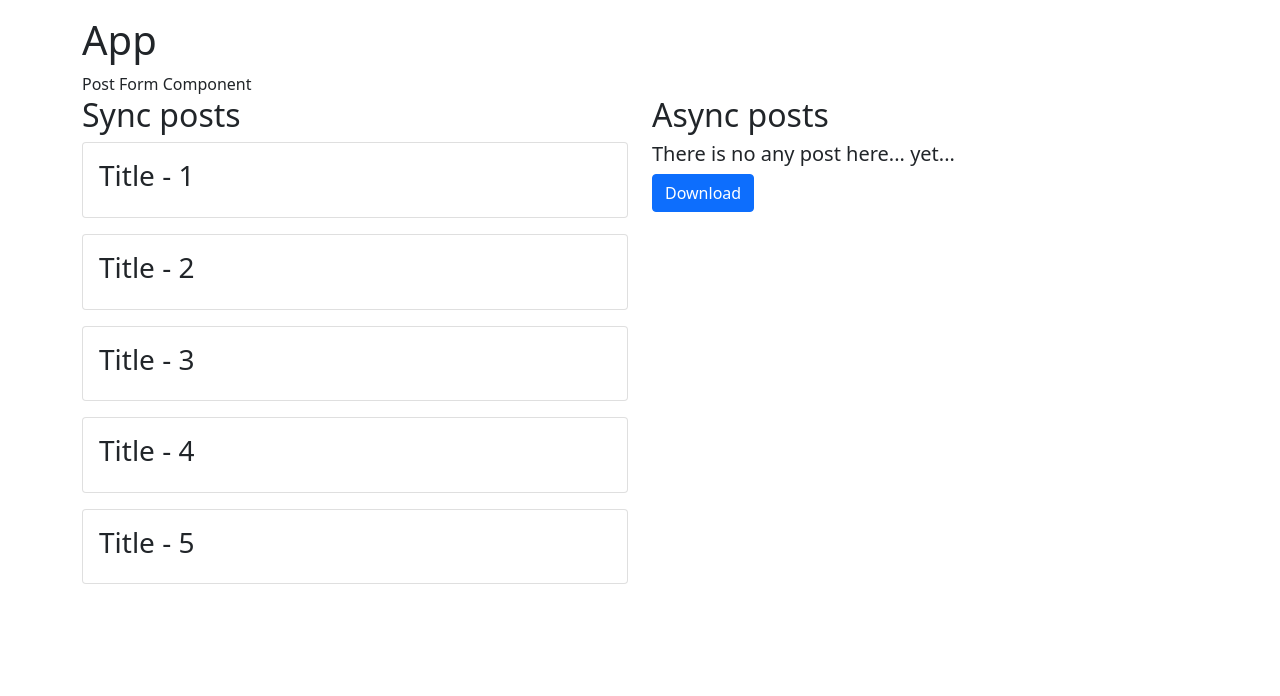
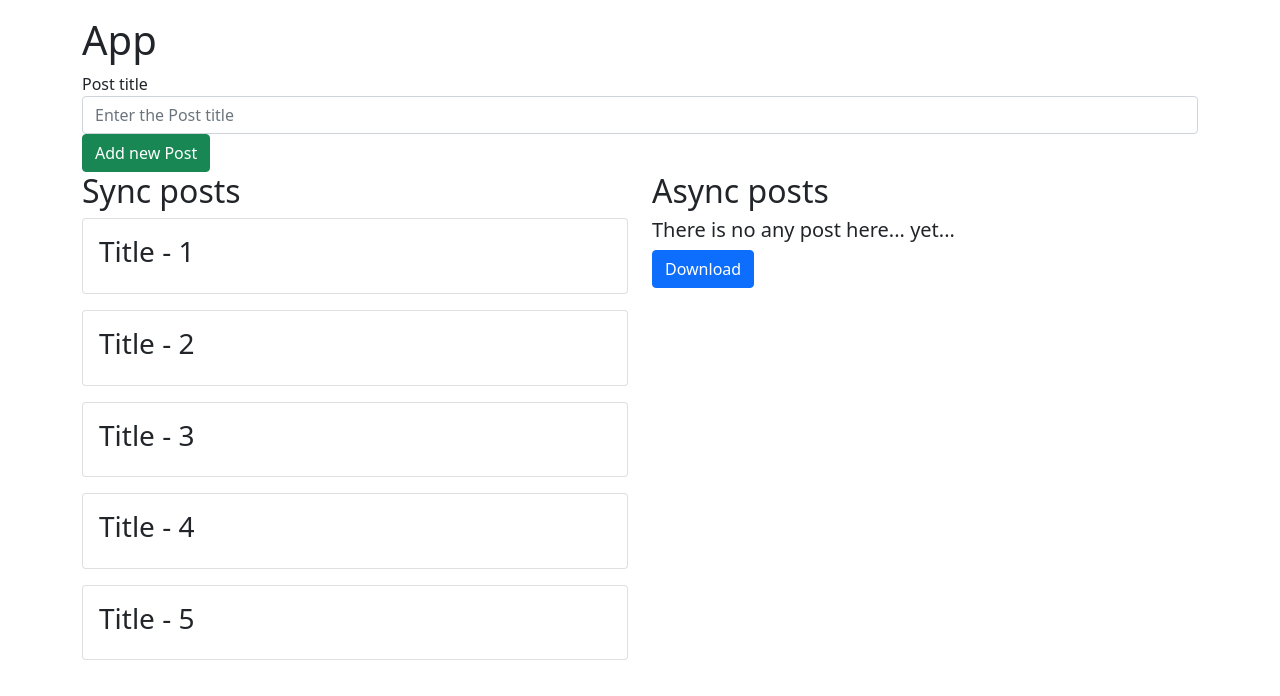
Before and after one commit to SDen4/react_redux_saga_sandbox, a React (Create React App) app: page / in a window 1280 px wide. Shown: the top 696 px of the page. Built offline with nearby package versions, Linux system fonts and the light colour scheme.

Commit message:
component PostForm

```diff
--- a/src/components/PostForm.js
+++ b/src/components/PostForm.js
@@ -6,7 +6,26 @@
     this.state = {};
   }
 
+  submitHandler = (event) => {
+    event.preventDefault();
+  };
+
   render() {
-    return <div>Post Form Component</div>;
+    return (
+      <form onSubmit={this.submitHandler}>
+        <div className="form-group">
+          <label htmlFor="title">Post title</label>
+          <input
+            type="text"
+            className="form-control"
+            id="title"
+            placeholder="Enter the Post title"
+          />
+          <button className="btn btn-success" type="submit">
+            Add new Post
+          </button>
+        </div>
+      </form>
+    );
   }
 }
```
Also changed, not shown: 1 other file (tests, documents, lock files or other folders).
